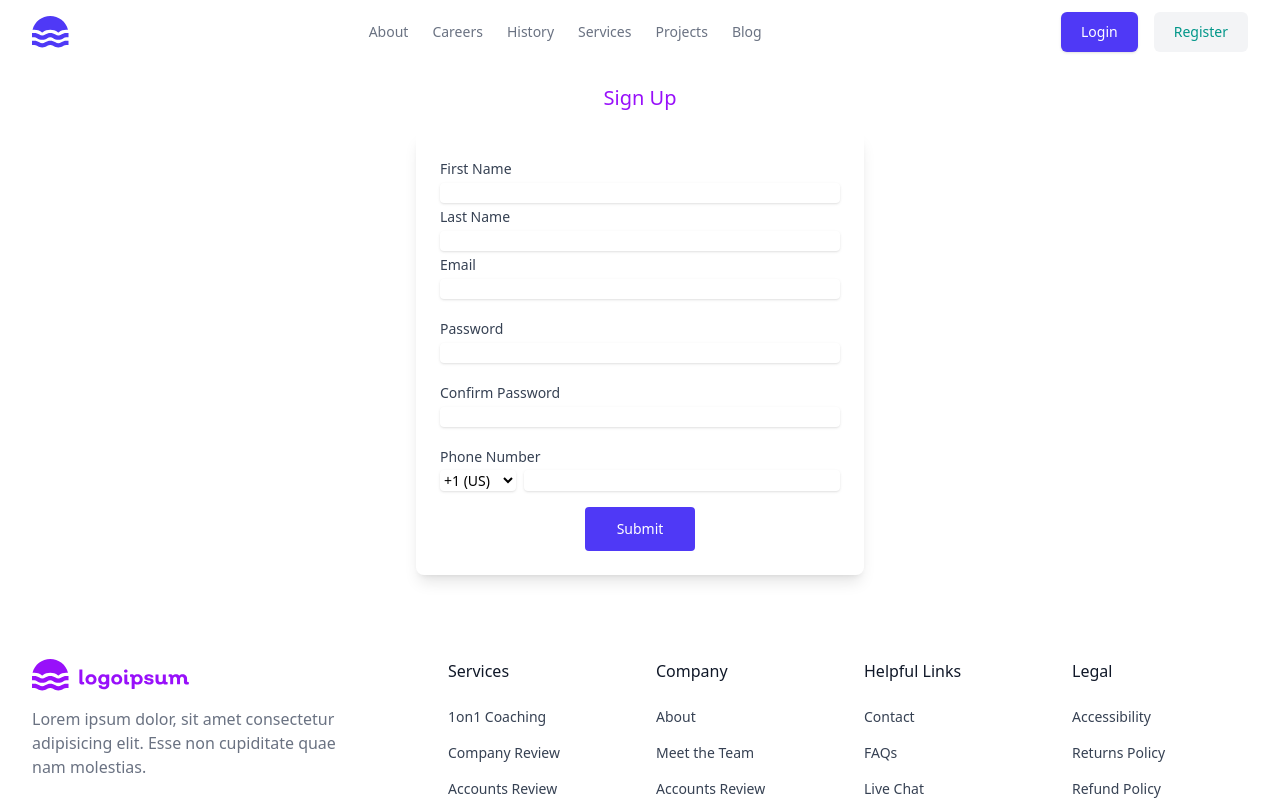
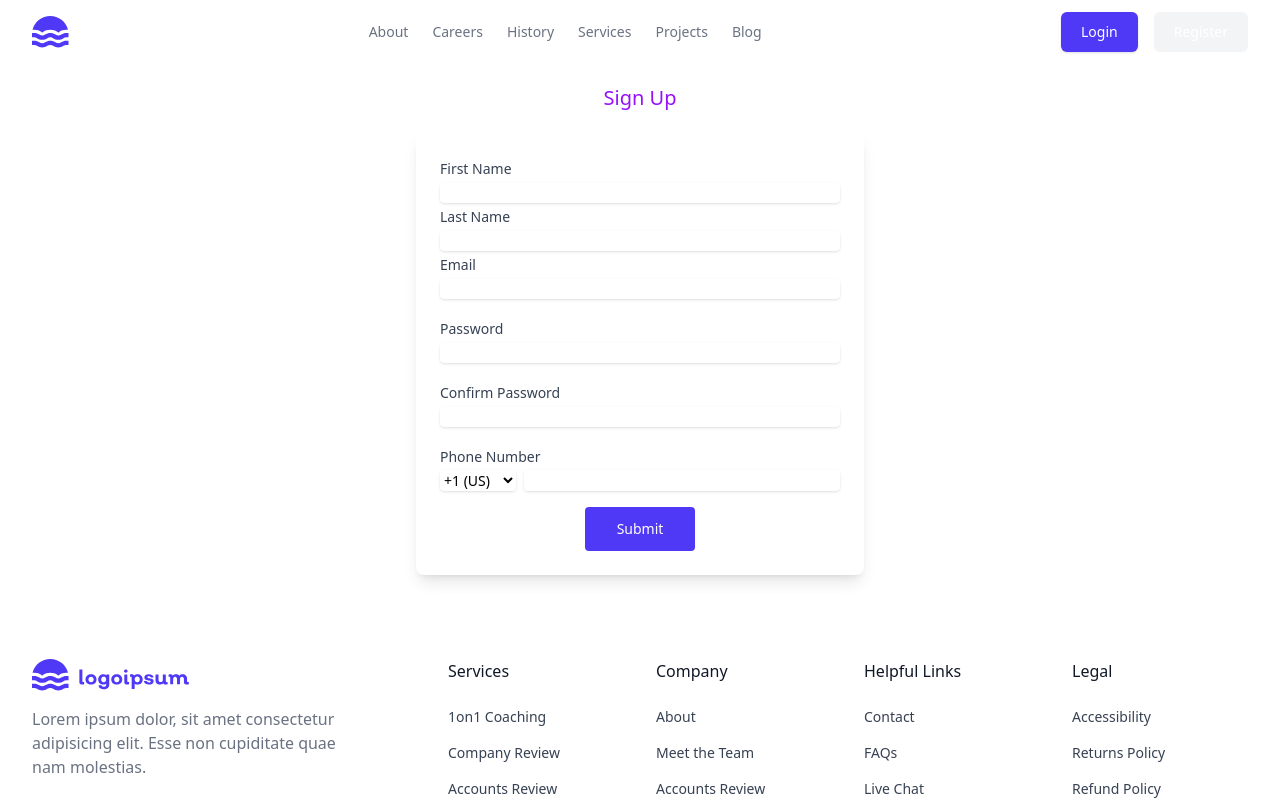
Before and after one commit to colepp/Ai-assisted-finance-app, a React (Vite) app in the folder wealthwise-frontend/: page /register in a window 1280 px wide. Shown: the top 800 px of the page. Built offline with nearby package versions, Linux system fonts and the light colour scheme.

Commit message:
Styling/logic changes and edits to routes on select pages

```diff
--- a/wealthwise-frontend/src/PageComponents/Footer.tsx
+++ b/wealthwise-frontend/src/PageComponents/Footer.tsx
@@ -5,7 +5,7 @@ export default function Footer() {
         <div className="mx-auto max-w-screen-xl space-y-8 px-4 py-16 sm:px-6 lg:space-y-16 lg:px-8">
             <div className="grid grid-cols-1 gap-8 lg:grid-cols-3">
                 <div>
-                    <div className="text-purple-600 dark:text-pruple-300">
+                    <div className="text-indigo-600 dark:text-indigo-600">
                         <svg className="h-8" viewBox="0 0 118 24" fill="none" xmlns="http://www.w3.org/2000/svg">
                             <path
                                 d="M37.83 19.2047C37.2352 19.237 36.6469 19.0679 36.16 18.7247C35.9566 18.5739 35.7929 18.3758 35.6831 18.1476C35.5733 17.9193 35.5208 17.6678 35.53 17.4147V8.1447C35.5252 8.1055 35.5293 8.0656 35.5422 8.0282C35.555 7.9908 35.5762 7.9569 35.6042 7.9289C35.6322 7.9009 35.6661 7.8797 35.7035 7.8669C35.7409 7.854 35.7808 7.8499 35.82 7.8547H37.5C37.69 7.8547 37.78 7.9547 37.78 8.1447V16.6947C37.78 17.0747 37.95 17.2647 38.3 17.2647C38.4484 17.2708 38.5968 17.254 38.74 17.2147C38.94 17.2147 39.05 17.2747 39.06 17.4547L39.21 18.7047C39.2172 18.7412 39.2165 18.7787 39.208 18.8149C39.1995 18.851 39.1833 18.885 39.1605 18.9143C39.1378 18.9437 39.109 18.9679 39.0762 18.9852C39.0433 19.0025 39.0071 19.0126 38.97 19.0147C38.602 19.1363 38.2175 19.2004 37.83 19.2047Z"
--- a/wealthwise-frontend/src/PageComponents/Header.tsx
+++ b/wealthwise-frontend/src/PageComponents/Header.tsx
@@ -7,7 +7,7 @@ export default function Header(){
                 <div className="mx-auto max-w-screen-xl px-4 sm:px-6 lg:px-8">
                     <div className="flex h-16 items-center justify-between">
                         <div className="md:flex md:items-center md:gap-12">
-                            <a className="block text-indigo-600 dark:text-indigo-600" href="#">
+                            <a className="block text-indigo-600 dark:text-indigo-600" href="/">
                                 <span className="sr-only">Home</span>
                                 <svg className="h-8" viewBox="0 0 28 24" fill="none" xmlns="http://www.w3.org/2000/svg">
                                     <path
@@ -81,7 +81,7 @@ export default function Header(){
                         <div className="flex items-center gap-4">
                             <div className="sm:flex sm:gap-4">
                                 <a
-                                    className="rounded-md bg-indigo-600 px-5 py-2.5 text-sm font-medium text-white shadow-sm dark:hover:bg-purple-500"
+                                    className="rounded-md bg-indigo-600 px-5 py-2.5 text-sm font-medium text-white shadow-sm dark:hover:bg-indigo-500"
                                     href="/login"
                                 >
                                     Login
@@ -89,7 +89,7 @@ export default function Header(){
 
                                 <div className="hidden sm:flex">
                                     <a
-                                        className="rounded-md bg-gray-100 px-5 py-2.5 text-sm font-medium text-teal-600 dark:bg-gray-800 dark:text-white dark:hover:text-white/75"
+                                        className="rounded-md bg-gray-100 px-5 py-2.5 text-sm font-medium text-white dark:bg-gray-800 dark:text-white dark:hover:text-white/75"
                                         href="/register"
                                     >
                                         Register
--- a/wealthwise-frontend/src/RegistryComps/BankLink.tsx
+++ b/wealthwise-frontend/src/RegistryComps/BankLink.tsx
@@ -52,7 +52,7 @@ export default function BankLink() {
     const { open, ready } = usePlaidLink(config);
 
     const handleClick = () => {
-    console.log("User Starting Link");
+        // console.log("User Starting Link");
         if (ready && linkToken) {
             open();
         } else {
```
Also changed, not shown: wealthwise-frontend/src/LoginPage/LoginPage.tsx (indentation only). Lines whose indentation alone changed are shown as unchanged.
